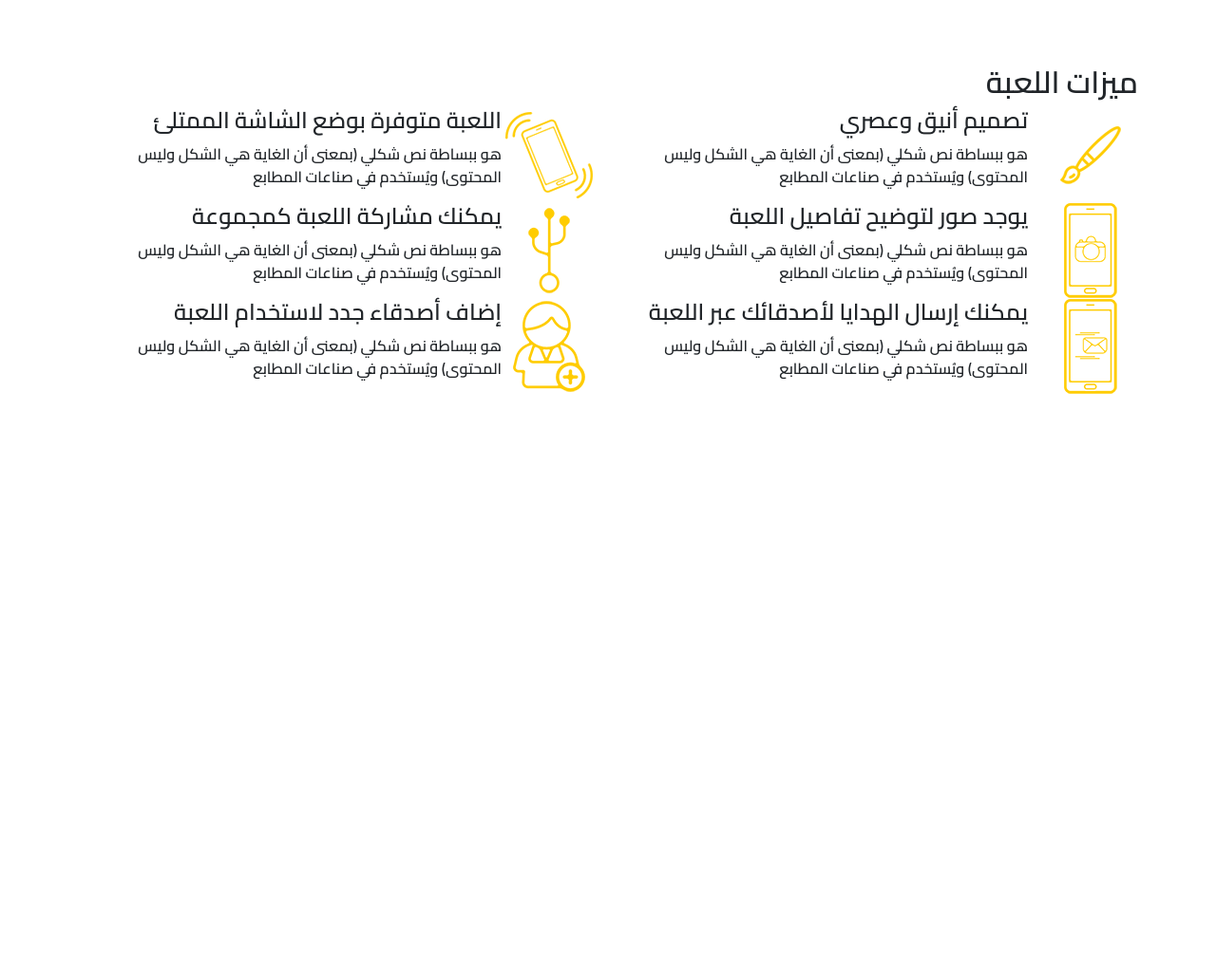
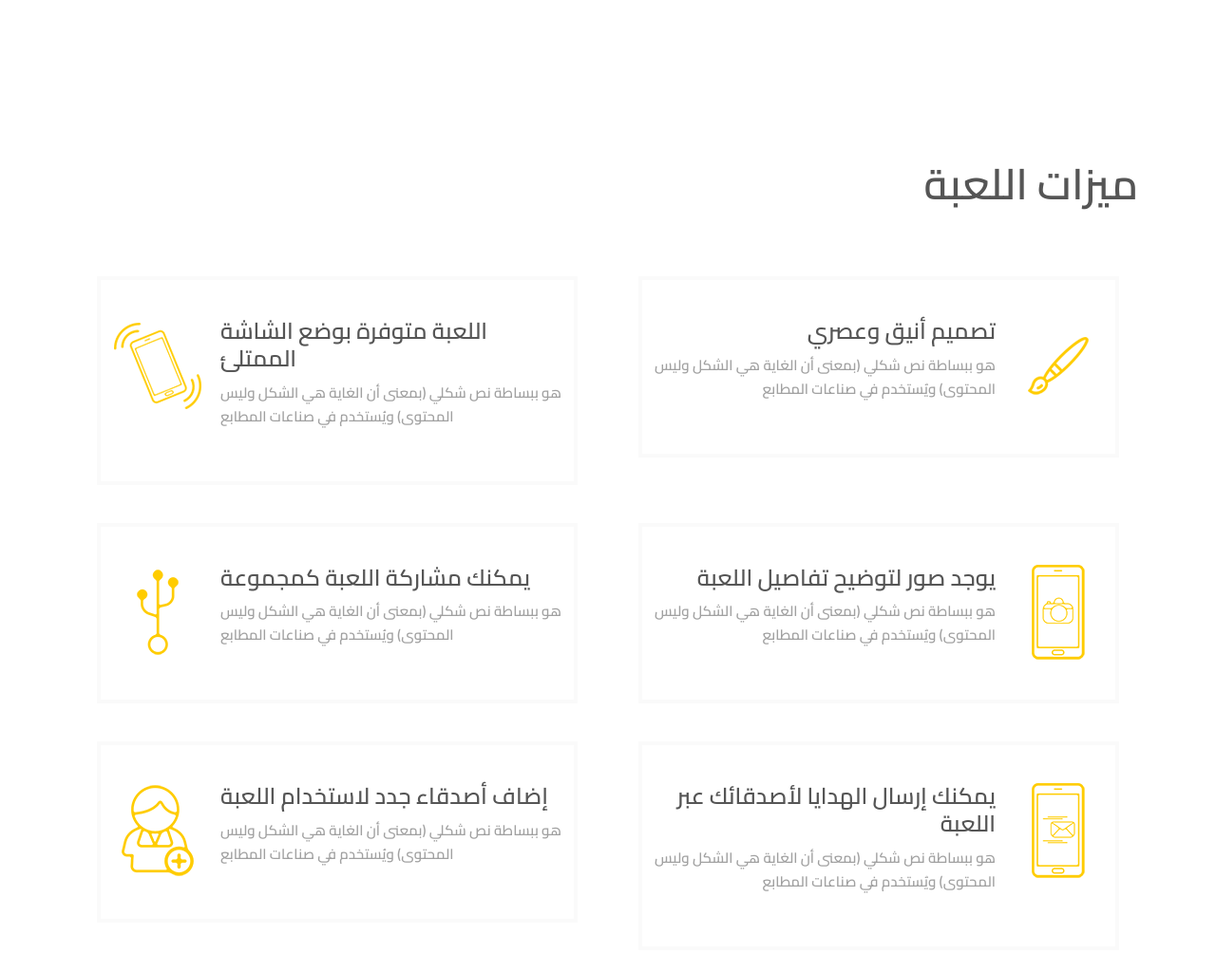
Before and after one commit to WissamMU/webDevelopment-journey, a plain HTML site: page landing-pages/coming-soon/index.html in a window 1280 px wide. Shown: the part 988-2012 px from the top of the page at 95% size. Before the commit the page ends 1404 px from the top, so only its background shows below. Drawn offline with Linux system fonts and the light colour scheme.

Commit message:
cards on main

```diff
--- a/landing-pages/coming-soon/css/style.css
+++ b/landing-pages/coming-soon/css/style.css
@@ -1,8 +1,9 @@
-*{
+* {
     padding: 0;
     margin: 0;
 }
-@font-face{
+
+@font-face {
     font-family: cairo;
     src: url(../font/Cairo-SemiBold.ttf);
 }
@@ -12,45 +13,53 @@ body {
     font-family: cairo;
 
 }
-header{
+
+header {
     background-image: url(../images/header.jpg);
     background-size: cover;
     background-position: center center;
 }
-header .brand{
+
+header .brand {
     margin: 100px auto 50px auto;
     display: inline-block;
     padding-bottom: 35px;
     border-bottom: 5px solid #4e5d70;
 }
-header .heading-page h1{
+
+header .heading-page h1 {
     color: white;
     font-size: 60px;
     font-weight: bold;
     line-height: 75px;
 }
-header .heading-page p{
+
+header .heading-page p {
     color: #acacac;
     font-size: 18px;
     line-height: 25px;
-    width:40%;
+    width: 40%;
     margin: auto;
 }
-header .count-down{
+
+header .count-down {
     width: 60%;
     margin: 90px auto;
 }
-header .counter{
+
+header .counter {
     display: inline-block;
     margin: 0 15px;
 }
-header .count-amount{
+
+header .count-amount {
     font-size: 60px;
     display: block;
     font-weight: bold;
     color: #ffce00;
 }
-header .count-period{
+
+header .count-period {
     font-size: 30px;
     display: block;
     font-weight: bold;
@@ -58,26 +67,61 @@ header .count-period{
     margin-bottom: 160px;
 }
 
-header .send-notification p{
-    font-size:18px;
-    color:white;
+header .send-notification p {
+    font-size: 18px;
+    color: white;
 }
-header .input-group{
+
+header .input-group {
     width: 60%;
     margin: auto;
     transform: translateY(30%);
 }
-header .send-notification .input-group button{
+
+header .send-notification .input-group button {
     background-color: #ffce00;
     padding: 13px 33px;
-    border-radius: 0 ;
+    border-radius: 0;
 }
-header .send-notification .input-group input{
+
+header .send-notification .input-group input {
     border-radius: 0;
-    border:2px solid #c7c7c7;
+    border: 2px solid #c7c7c7;
     text-align: right;
     font-size: 18px;
 }
-.invalid-feedback{
+
+.invalid-feedback {
     margin-bottom: -30px;
 }
+
+section.features {
+    padding: 100px 0;
+}
+
+section.features h2 {
+    font-size: 45px;
+    color: #555;
+    margin-bottom: 50px;
+}
+
+section.features .row .d-flex {
+    border: 4px solid #fafafa;
+    padding: 40px 10px;
+    margin: 20px;
+}
+
+section.features .row .d-flex h4 {
+    font-size: 24px;
+    color: #555;
+}
+
+section.features .row .d-flex p {
+    font-size: 15px;
+    line-height: 25px;
+    color: #a1a1a1;
+}
+
+section.features .row .col-md-6:nth-child(even) {
+    direction: ltr !important;
+}
--- a/landing-pages/coming-soon/index.html
+++ b/landing-pages/coming-soon/index.html
@@ -78,7 +78,7 @@
                             </div>
                         </div>
                     </div>
-                    <div class="col-md-6">
+                    <div class="col-md-6 ltr">
                         <div class="d-flex">
                             <div class="flex-shrink-0">
                                 <img src="images/phone.png" alt="phone icon">
```
